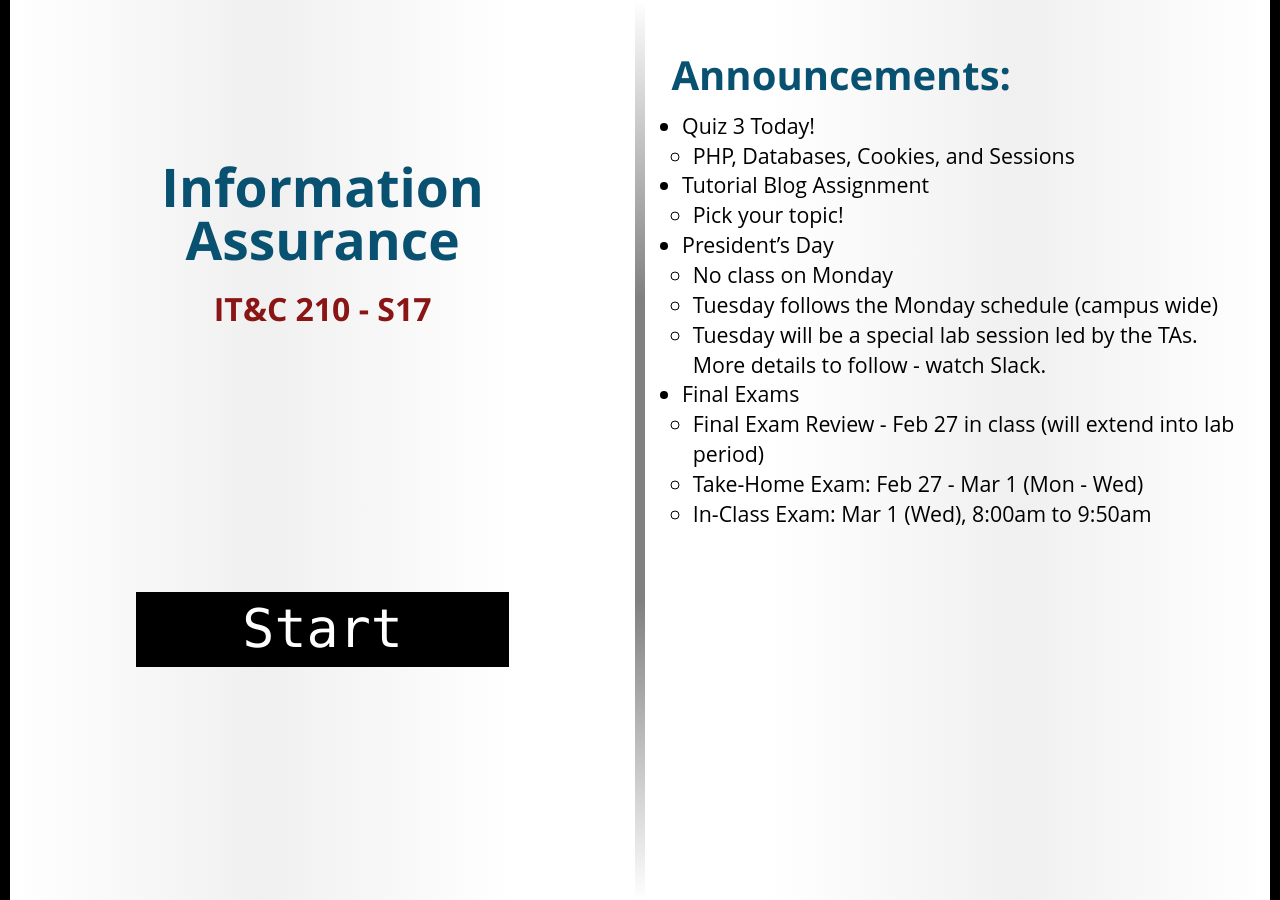
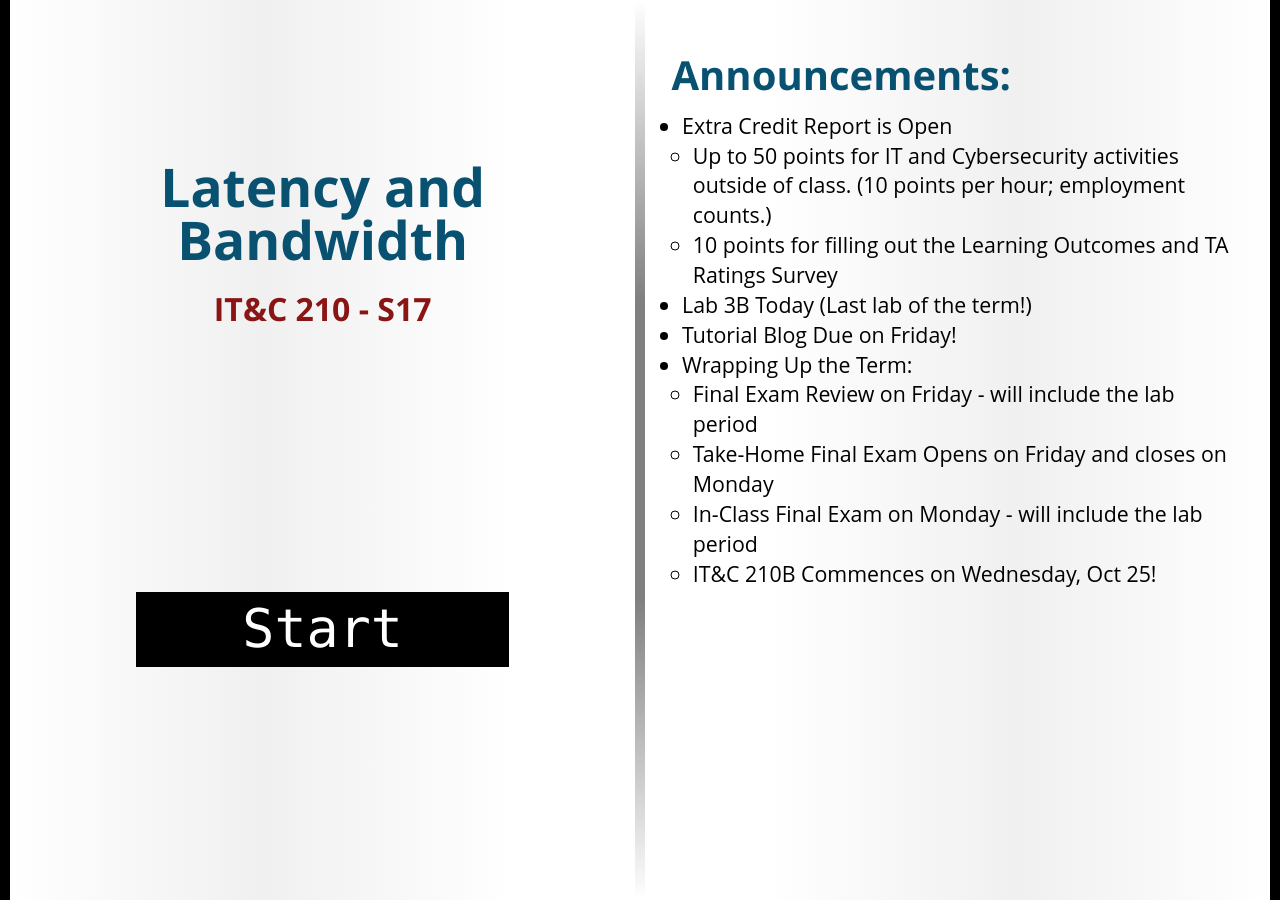
Before and after one commit to BYU-ITC-210/BYU-ITC-210.github.io, a Jekyll site: the page built from _welcome/S17.md, in a window 1280 px wide. Built offline with Jekyll 4.4.1, drawn with Linux system fonts in a browser that asks for light colours; some web fonts are replaced.

Commit message:
Welcomes

```diff
--- a/_welcome/S17.md
+++ b/_welcome/S17.md
@@ -1,17 +1,14 @@
 ---
-title: Information Assurance
+title: Latency and Bandwidth
 session: S17
-quiz: babbage
 ---
-* Quiz 3 Today!
-    * PHP, Databases, Cookies, and Sessions
-* Tutorial Blog Assignment
-    * Pick your topic!
-* President's Day
-    * No class on Monday
-    * Tuesday follows the Monday schedule (campus wide)
-    * Tuesday will be a special lab session led by the TAs. More details to follow - watch Slack.
-* Final Exams
-    * Final Exam Review - Feb 27 in class (will extend into lab period)
-    * Take-Home Exam: Feb 27 - Mar 1 (Mon - Wed)
-    * In-Class Exam: Mar 1 (Wed), 8:00am to 9:50am
+* Extra Credit Report is Open
+    * Up to 50 points for IT and Cybersecurity activities outside of class. (10 points per hour; employment counts.)
+    * 10 points for filling out the Learning Outcomes and TA Ratings Survey
+* Lab 3B Today (Last lab of the term!)
+* Tutorial Blog Due on Friday!
+* Wrapping Up the Term:
+    * Final Exam Review on Friday - will include the lab period
+    * Take-Home Final Exam Opens on Friday and closes on Monday
+    * In-Class Final Exam on Monday - will include the lab period
+    * IT&C 210B Commences on Wednesday, Oct 25!
```
Also changed, not shown: _welcome/S14.md (+9 -9 lines), _welcome/S15.md (+10 -6 lines), _welcome/S16.md (+11 -10 lines).
